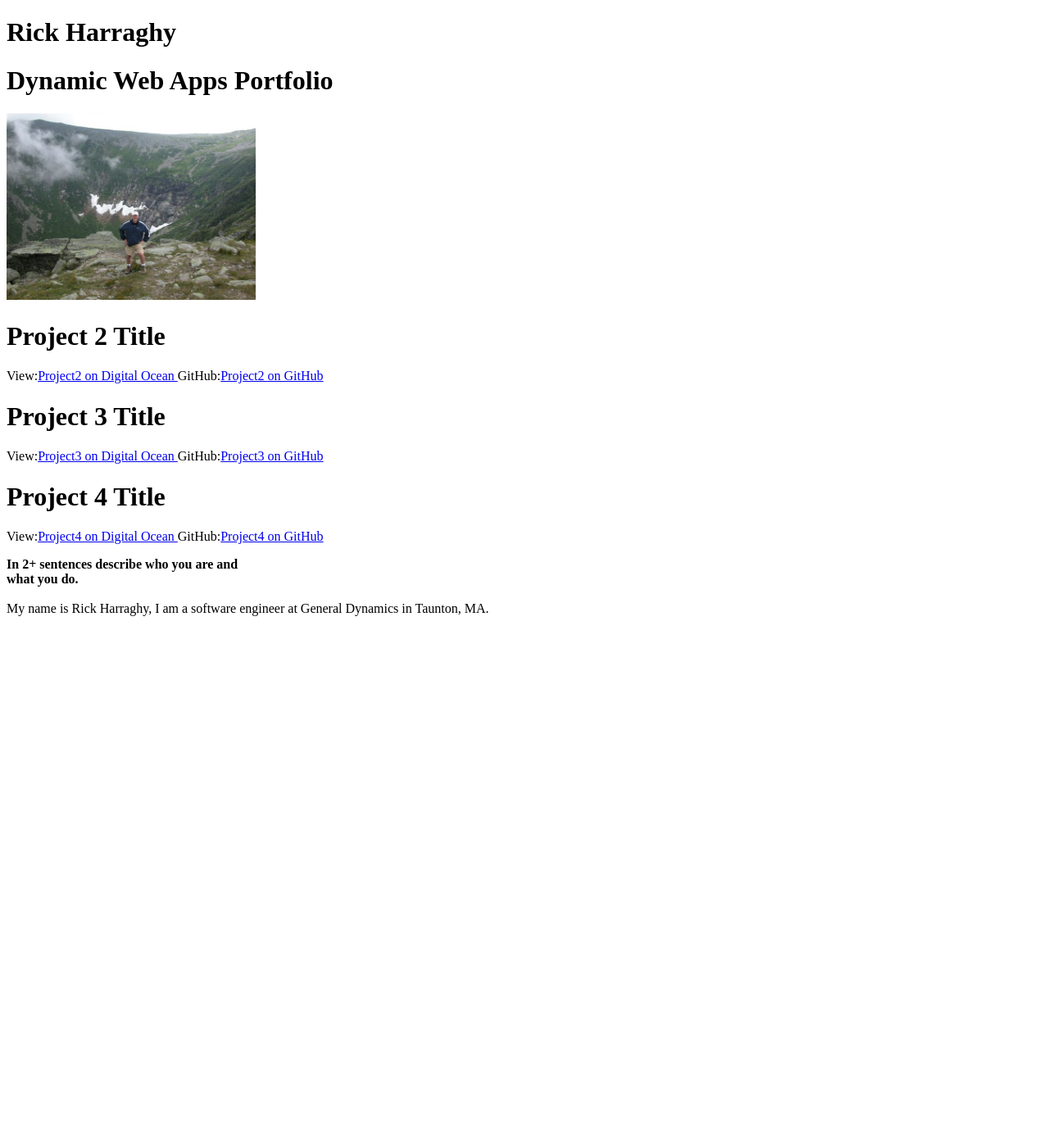
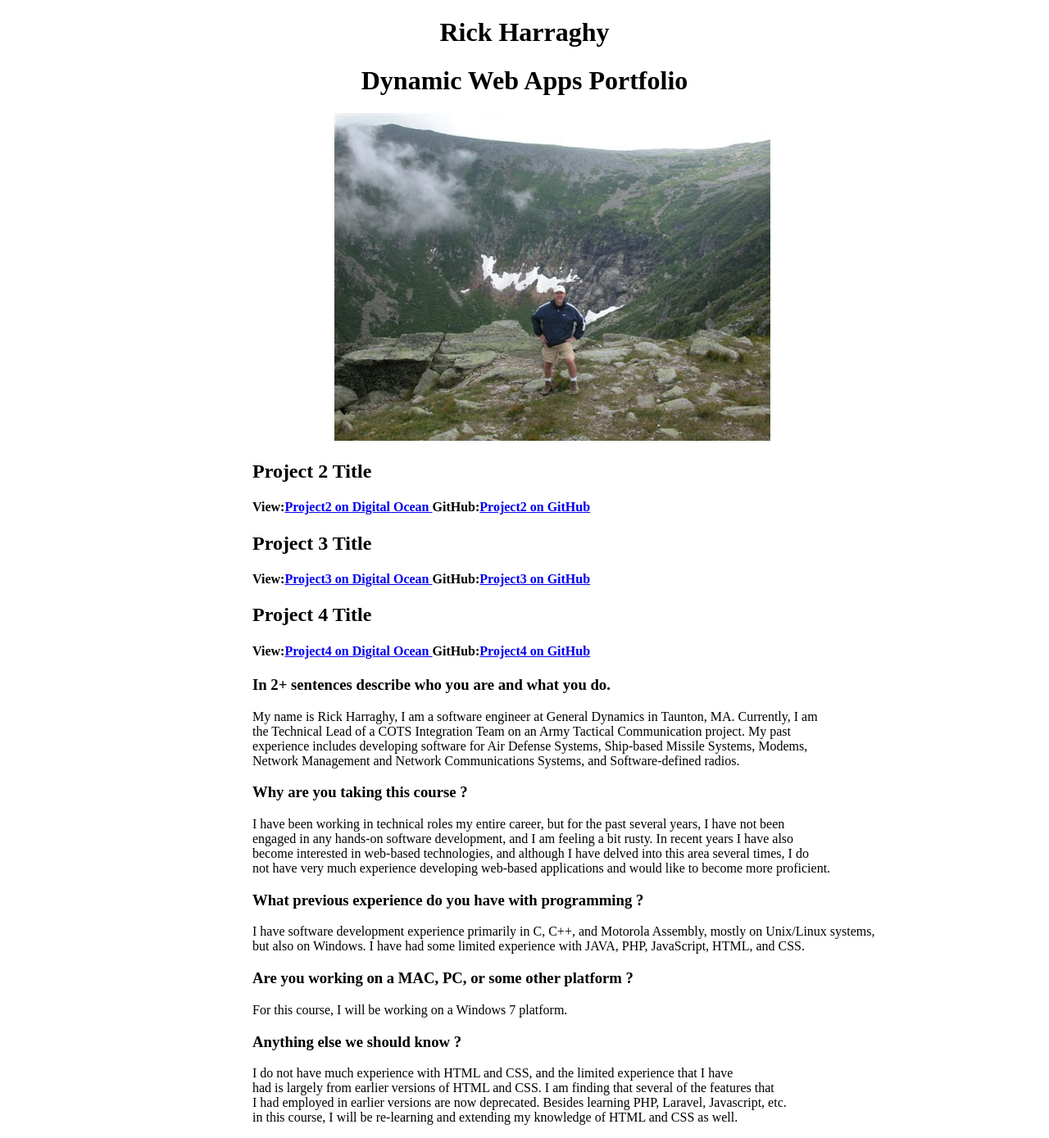
Before and after one commit to rickgdc4s/PTmp, a PHP site: page / in a window 1280 px wide. Shown: the whole page at 82% size. Before the commit the page ends 752 px from the top, so only its background shows below. Run offline with PHP 8.4, Linux system fonts and the light colour scheme.

Commit message:
Updated text alighment and student info in index.php; changed to markdown in readme

```diff
--- a/index.php
+++ b/index.php
@@ -3,17 +3,57 @@
 <head>
   <meta charset="utf-8"/>
   <title>Rick Harraghy - Dynamic Web Apps Portfolio</title>
+  <style>
+    h1 {text-align:center;}
+    h2 {text-indent: 300px;}
+    h3 {text-indent: 300px;}
+    h4 {text-indent: 300px;}
+  </style>
+<style type="text/css">
+  .centeredImage
+    {
+    text-indent:400px;
+    margin-top:0px;
+    margin-bottom:0px;
+    padding:0px;
+    }
+</style>
+<style type="text/css">
+  .paraindent
+    {
+    padding-left:300px;
+    }
+</style>
 </head>
 <body>
   <h1>Rick Harraghy</h1>
   <h1>Dynamic Web Apps Portfolio</h1>
-  <img src="Rick_HuntingtonRavine.JPG" alt="Mountain View" style="width:304px;height:228px">
-  <h1>Project 2 Title</h1>
-  <p>View:<a href="http://p2.rickcscie15.me/">Project2 on Digital Ocean </a>GitHub:<a href="https://github.com/rickgdc4s/P2">Project2 on GitHub</a></p>
-  <h1>Project 3 Title</h1>
-  <p>View:<a href="http://p3.rickcscie15.me/">Project3 on Digital Ocean </a>GitHub:<a href="https://github.com/rickgdc4s/P3">Project3 on GitHub</a></p>
-  <h1>Project 4 Title</h1>
-  <p>View:<a href="http://p4.rickcscie15.me/">Project4 on Digital Ocean </a>GitHub:<a href="https://github.com/rickgdc4s/P4">Project4 on GitHub</a></p>
-  <p><b>In 2+ sentences describe who you are and<br>what you do.</b><br><br>My name is Rick Harraghy, I am a software engineer at General Dynamics in Taunton, MA.</p>
+  <p class="centeredImage"><img src="Rick_HuntingtonRavine.JPG" alt="Mountain View" style="width:532px;height:400px"></p>
+  <h2>Project 2 Title</h2>
+  <h4>View:<a href="http://p2.rickcscie15.me/">Project2 on Digital Ocean </a>GitHub:<a href="https://github.com/rickgdc4s/P2">Project2 on GitHub</a></h4>
+  <h2>Project 3 Title</h2>
+  <h4>View:<a href="http://p3.rickcscie15.me/">Project3 on Digital Ocean </a>GitHub:<a href="https://github.com/rickgdc4s/P3">Project3 on GitHub</a></h4>
+  <h2>Project 4 Title</h2>
+  <h4>View:<a href="http://p4.rickcscie15.me/">Project4 on Digital Ocean </a>GitHub:<a href="https://github.com/rickgdc4s/P4">Project4 on GitHub</a></h4>
+  <h3>In 2+ sentences describe who you are and what you do.</h3>
+  <p class="paraindent">My name is Rick Harraghy, I am a software engineer at General Dynamics in Taunton, MA. Currently, I am<br>
+  the Technical Lead of a COTS Integration Team on an Army Tactical Communication project. My past<br>
+  experience includes developing software for Air Defense Systems, Ship-based Missile Systems, Modems,<br>
+  Network Management and Network Communications Systems, and Software-defined radios.</p>
+  <h3>Why are you taking this course ?</h3>
+  <p class="paraindent">I have been working in technical roles my entire career, but for the past several years, I have not been<br>
+  engaged in any hands-on software development, and I am feeling a bit rusty. In recent years I have also<br>
+  become interested in web-based technologies, and although I have delved into this area several times, I do<br>
+  not have very much experience developing web-based applications and would like to become more proficient.</p>
+  <h3>What previous experience do you have with programming ?</h3>
+  <p class="paraindent">I have software development experience primarily in C, C++, and Motorola Assembly, mostly on Unix/Linux systems,<br>
+  but also on Windows. I have had some limited experience with JAVA, PHP, JavaScript, HTML, and CSS.</p>
+  <h3>Are you working on a MAC, PC, or some other platform ?</h3>
+  <p class="paraindent">For this course, I will be working on a Windows 7 platform.</p>
+  <h3>Anything else we should know ?</h3>
+  <p class="paraindent">I do not have much experience with HTML and CSS, and the limited experience that I have<br>
+  had is largely from earlier versions of HTML and CSS. I am finding that several of the features that<br>
+  I had employed in earlier versions are now deprecated. Besides learning PHP, Laravel, Javascript, etc.<br>
+  in this course, I will be re-learning and extending my knowledge of HTML and CSS as well.</p>
 </body>
 </html>
```
Also changed, not shown: readme.md.
